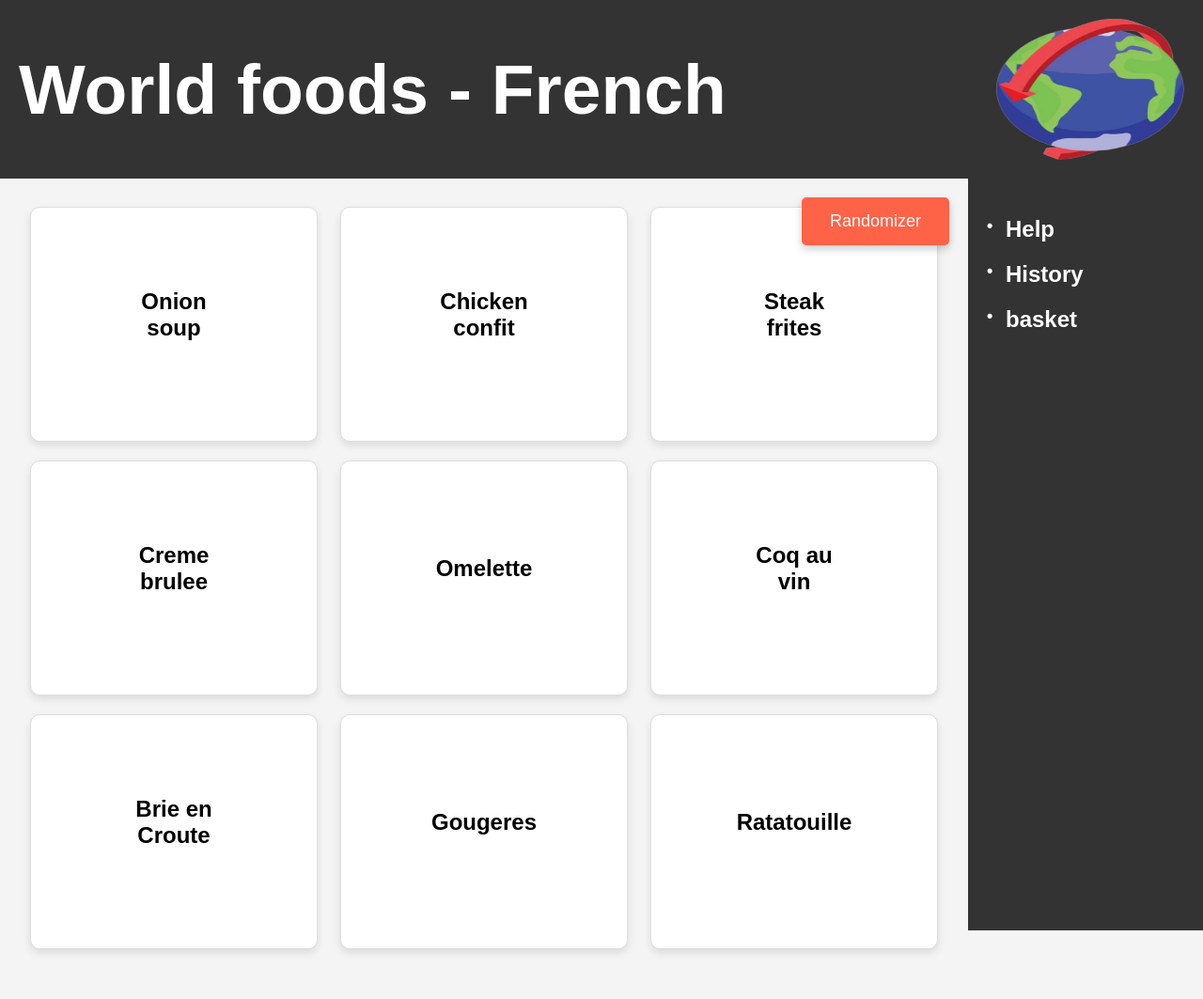
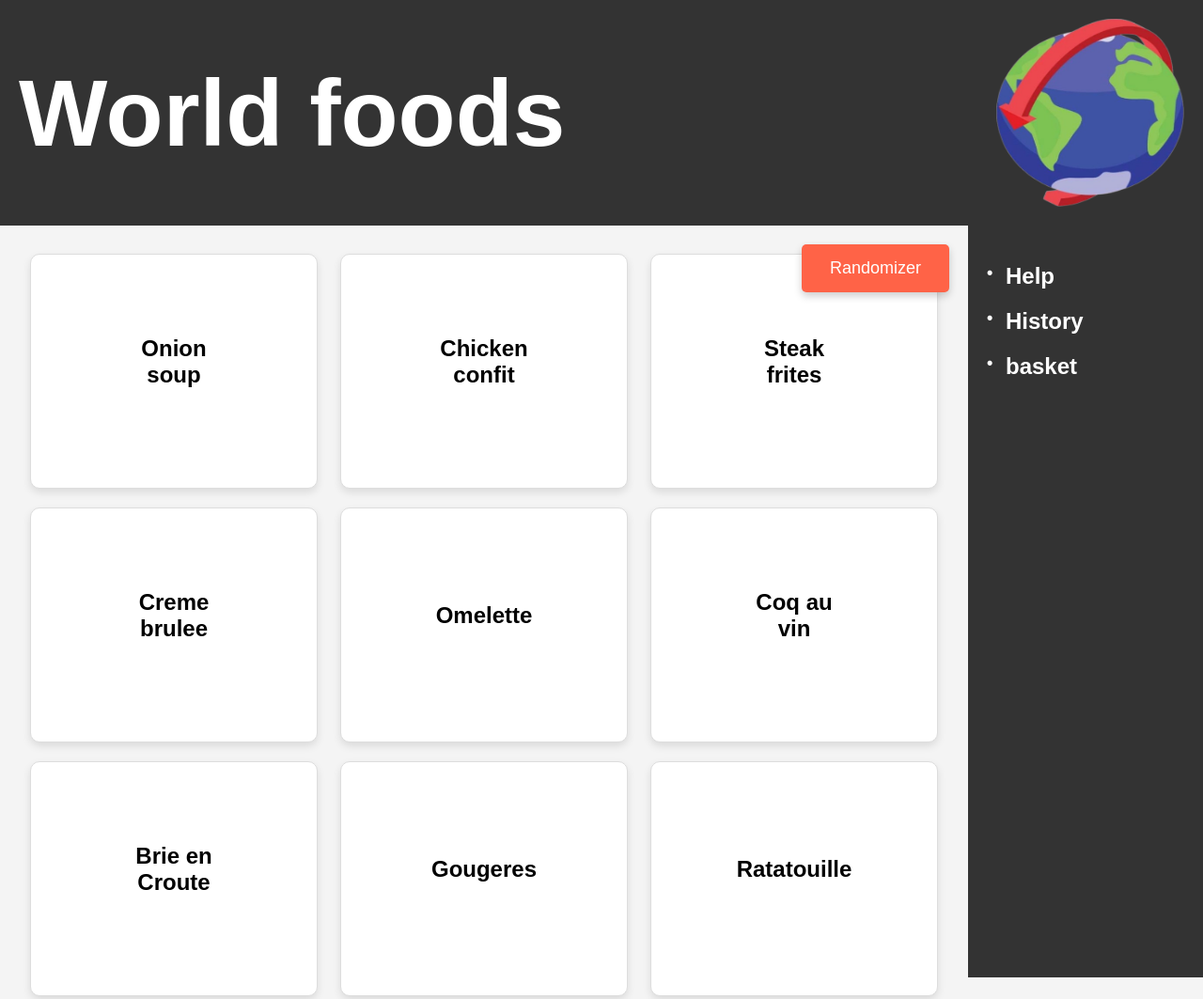
Before and after one commit to 360pat/world-foods, a plain HTML site: page french.html in a window 1280 px wide. Shown: the top 1063 px of the page at 94% size. Before the commit the page ends 1040 px from the top, so only its background shows below. Drawn offline with Linux system fonts and the light colour scheme.

Commit message:
Update french.html

```diff
--- a/french.html
+++ b/french.html
@@ -122,9 +122,9 @@
 </head>
 <body>
     <header>
-        <h1 style="font-size: 75px">World foods - French</h1>
+        <h1 style="font-size: 100px">World foods</h1>
         <div class="logo">
-            <img src="logo.png" alt="World Foods Logo" style="width:200px;height:150px;">
+            <img src="logo.png" alt="World Foods Logo" style="width:200px;height:200px;">
         </div>
     </header>
     <div class="main-container">
```
